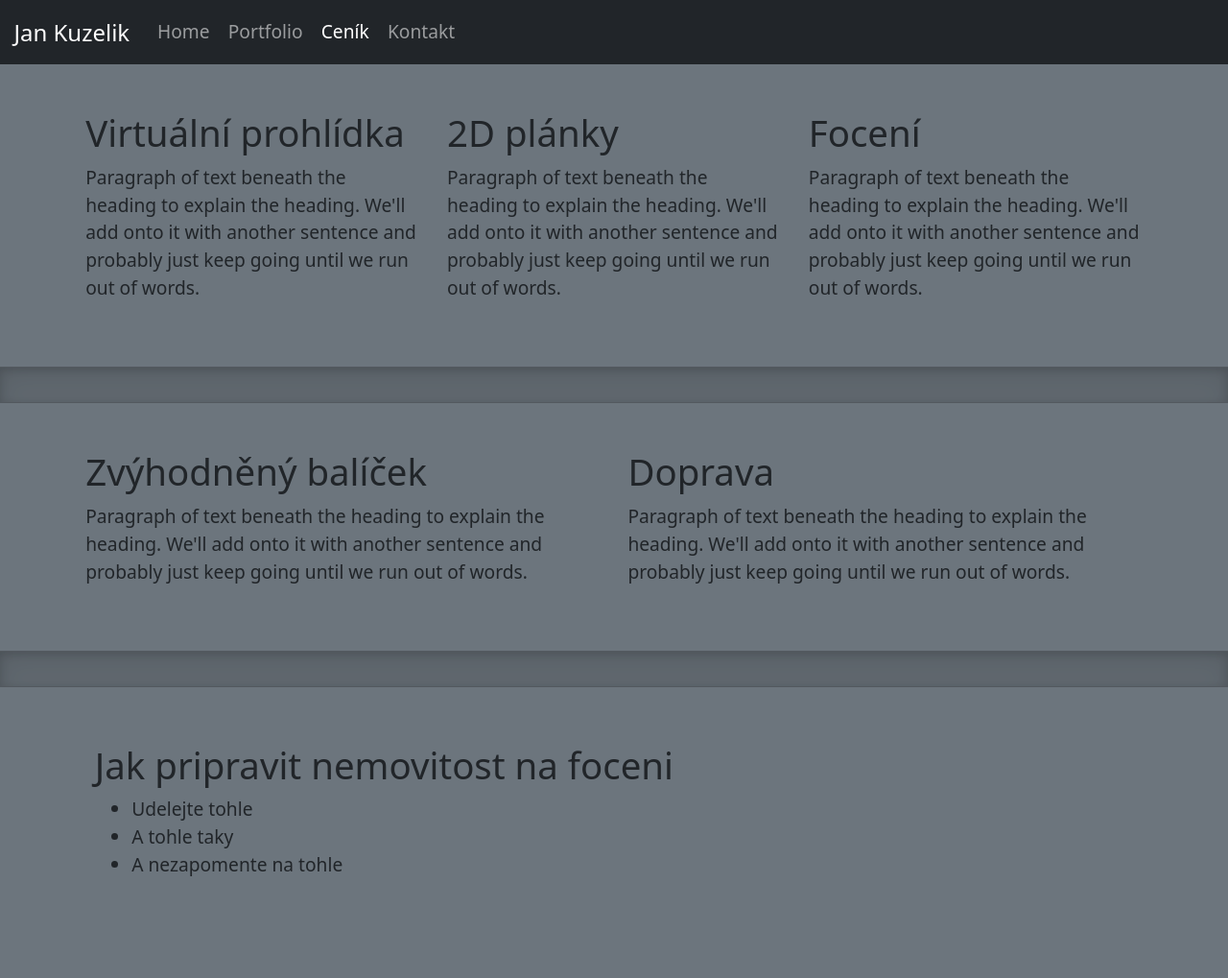
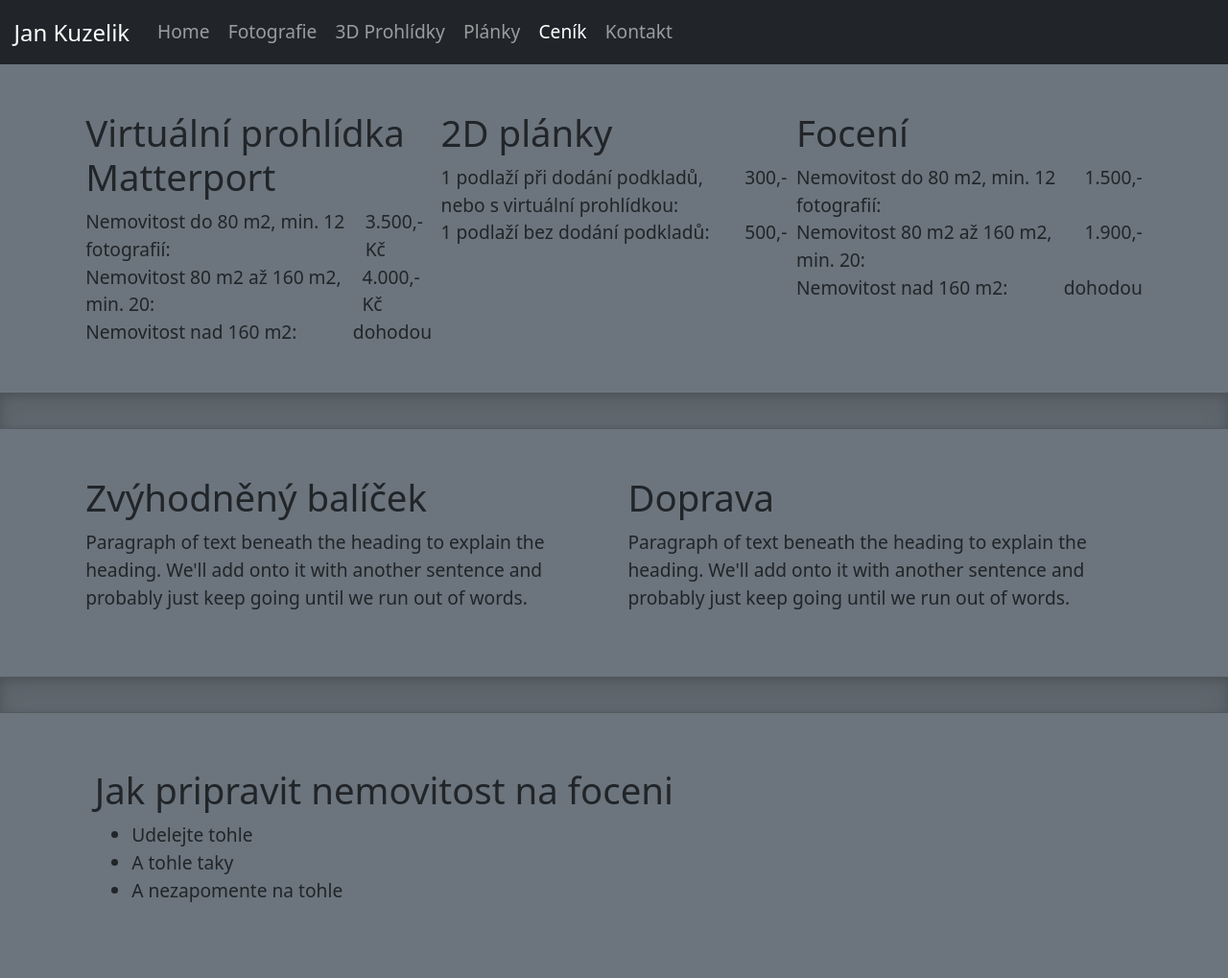
Before and after one commit to Jkuzz/web-portfolio, a Flask app: page /prices in a window 1280 px wide. Shown: the whole page at 96% size. Before the commit the page ends 913 px from the top, so only its background shows below. Run offline with Flask 2, Linux system fonts and the light colour scheme.

Commit message:
Upload plans

```diff
--- a/app.py
+++ b/app.py
@@ -6,6 +6,7 @@ app = Flask(__name__)
 routing_dict = {
     'home': 'home.html',
     'contact': 'contact.html',
+    'kontakt': 'contact.html',
     'prices': 'prices.html',
     'test': 'test.html',
 }
--- a/static/base.css
+++ b/static/base.css
@@ -1,3 +1,20 @@
 html {
-  font-size: 1.2rem;
+    font-size: 1.2rem;
 }
+
+.b-example-divider {
+    height: 2rem;
+    background-color: rgba(0, 0, 0, .1);
+    border: solid rgba(0, 0, 0, .15);
+    border-width: 1px 0;
+    box-shadow: inset 0 .5em 1.5em rgba(0, 0, 0, .1), inset 0 .125em .5em rgba(0, 0, 0, .15);
+}
+
+#contact-text {
+    font-size: 2.3rem;
+}
+
+main {
+    /*color: #aaa;*/
+    height: 100%;
+}
--- a/static/carousel.css
+++ b/static/carousel.css
@@ -14,7 +14,7 @@ body {
 
 /* Carousel base class */
 .carousel {
-  margin-bottom: 4rem;
+  margin-bottom: 0;
 }
 /* Since positioning the image, we need to help out the caption */
 .carousel-caption {
--- a/templates/base.html
+++ b/templates/base.html
@@ -37,13 +37,19 @@
                     <a class="nav-link{% if self.title() == 'Home' %} active{% endif %}" href="/">Home</a>
                 </li>
                 <li class="nav-item">
-                    <a class="nav-link{% if self.title() == 'Portfolio' %} active{% endif %}" href="portfolio">Portfolio</a>
+                    <a class="nav-link{% if self.title() == 'Portfolio' %} active{% endif %}" href="portfolio">Fotografie</a>
+                </li>
+                <li class="nav-item">
+                    <a class="nav-link{% if self.title() == 'Kontakt' %} active{% endif %}" href="kontakt">3D Prohlídky</a>
+                </li>
+                <li class="nav-item">
+                    <a class="nav-link{% if self.title() == 'Kontakt' %} active{% endif %}" href="kontakt">Plánky</a>
                 </li>
                 <li class="nav-item">
                     <a class="nav-link{% if self.title() == 'Ceník' %} active{% endif %}" href="prices">Ceník</a>
                 </li>
                 <li class="nav-item">
-                    <a class="nav-link{% if self.title() == 'Kontakt' %} active{% endif %}" href="contact">Kontakt</a>
+                    <a class="nav-link{% if self.title() == 'Kontakt' %} active{% endif %}" href="kontakt">Kontakt</a>
                 </li>
             </ul>
         </div>
--- a/templates/prices.html
+++ b/templates/prices.html
@@ -4,34 +4,57 @@
 
 
 {% block includes %}
-    <style>
-        .b-example-divider {
-            height: 2rem;
-            background-color: rgba(0, 0, 0, .1);
-            border: solid rgba(0, 0, 0, .15);
-            border-width: 1px 0;
-            box-shadow: inset 0 .5em 1.5em rgba(0, 0, 0, .1), inset 0 .125em .5em rgba(0, 0, 0, .15);
-        }
-    </style>
 {% endblock %}
 
 {% block content %}
     <div class="container p-3">
-        <div class="row g-4 py-4 row-cols-1 row-cols-lg-3">
+        <div class="row g-2 py-4 row-cols-1 row-cols-lg-3">
             <div class="feature col">
-                <h2>Virtuální prohlídka</h2>
-                <p>Paragraph of text beneath the heading to explain the heading. We'll add onto it with another sentence
-                    and probably just keep going until we run out of words.</p>
+                <h2>Virtuální prohlídka Matterport</h2>
+                <div class="row-cols-1">
+                    <div class="col d-flex justify-content-between">
+                        <div>Nemovitost do 80 m2, min. 12 fotografií:</div>
+                        <div>3.500,- Kč</div>
+                    </div>
+                    <div class="col d-flex justify-content-between">
+                        <div>Nemovitost 80 m2 až 160 m2, min. 20:</div>
+                        <div>4.000,- Kč</div>
+                    </div>
+                    <div class="col d-flex justify-content-between">
+                        <div>Nemovitost nad 160 m2:</div>
+                        <div>dohodou</div>
+                    </div>
+                </div>
             </div>
             <div class="feature col">
                 <h2>2D plánky</h2>
-                <p>Paragraph of text beneath the heading to explain the heading. We'll add onto it with another sentence
-                    and probably just keep going until we run out of words.</p>
+                <div class="row-cols-1">
+                    <div class="col d-flex justify-content-between">
+                        <div>1 podlaží při dodání podkladů, nebo s virtuální prohlídkou:</div>
+                        <div>300,-</div>
+                    </div>
+                    <div class="col d-flex justify-content-between">
+                        <div>1 podlaží bez dodání podkladů:</div>
+                        <div>500,-</div>
+                    </div>
+                </div>
             </div>
             <div class="feature col">
                 <h2>Focení</h2>
-                <p>Paragraph of text beneath the heading to explain the heading. We'll add onto it with another sentence
-                    and probably just keep going until we run out of words.</p>
+                <div class="row-cols-1">
+                    <div class="col d-flex justify-content-between">
+                        <div>Nemovitost do 80 m2, min. 12 fotografií:</div>
+                        <div>1.500,-</div>
+                    </div>
+                    <div class="col d-flex justify-content-between">
+                        <div>Nemovitost 80 m2 až 160 m2, min. 20:</div>
+                        <div>1.900,-</div>
+                    </div>
+                    <div class="col d-flex justify-content-between">
+                        <div>Nemovitost nad 160 m2:</div>
+                        <div>dohodou</div>
+                    </div>
+                </div>
             </div>
         </div>
     </div>
```
Also changed, not shown: templates/contact.html (+12 -6 lines), templates/home.html (+26 -37 lines). Lines whose indentation alone changed are shown as unchanged.
